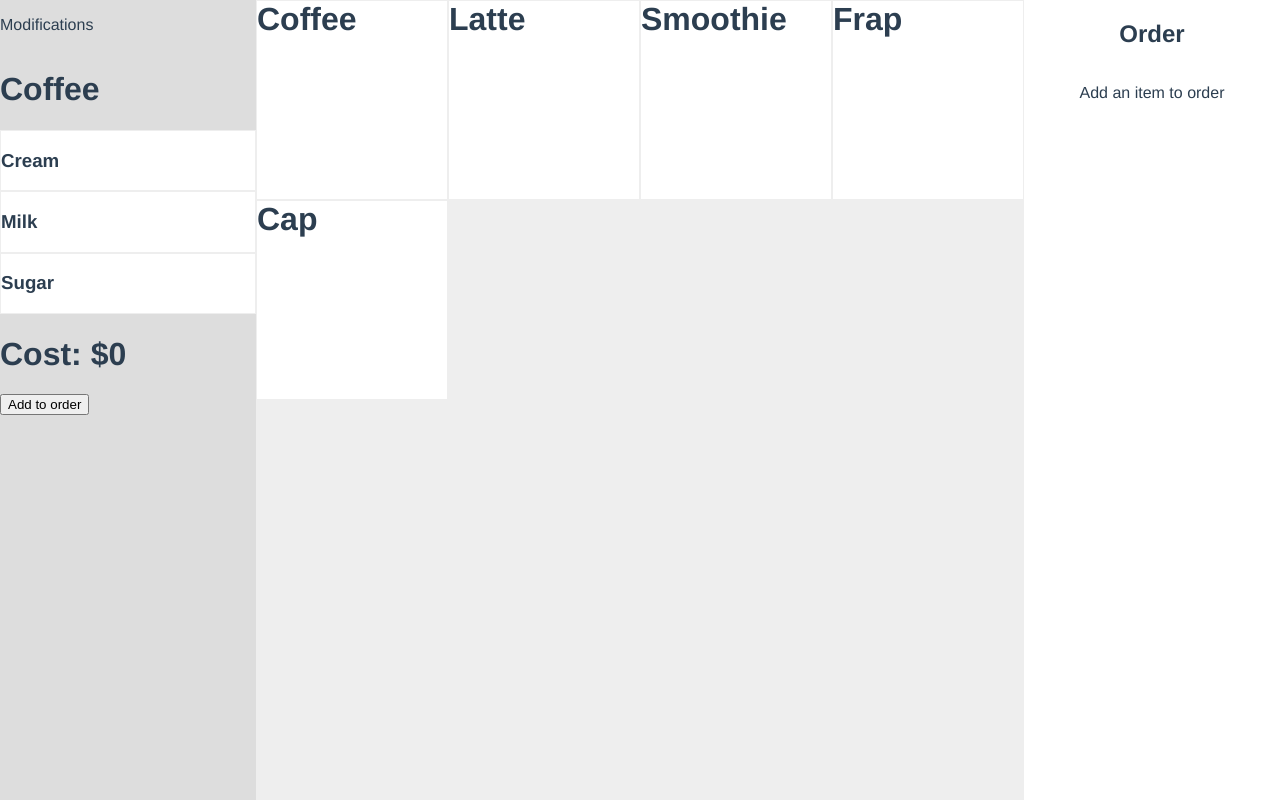
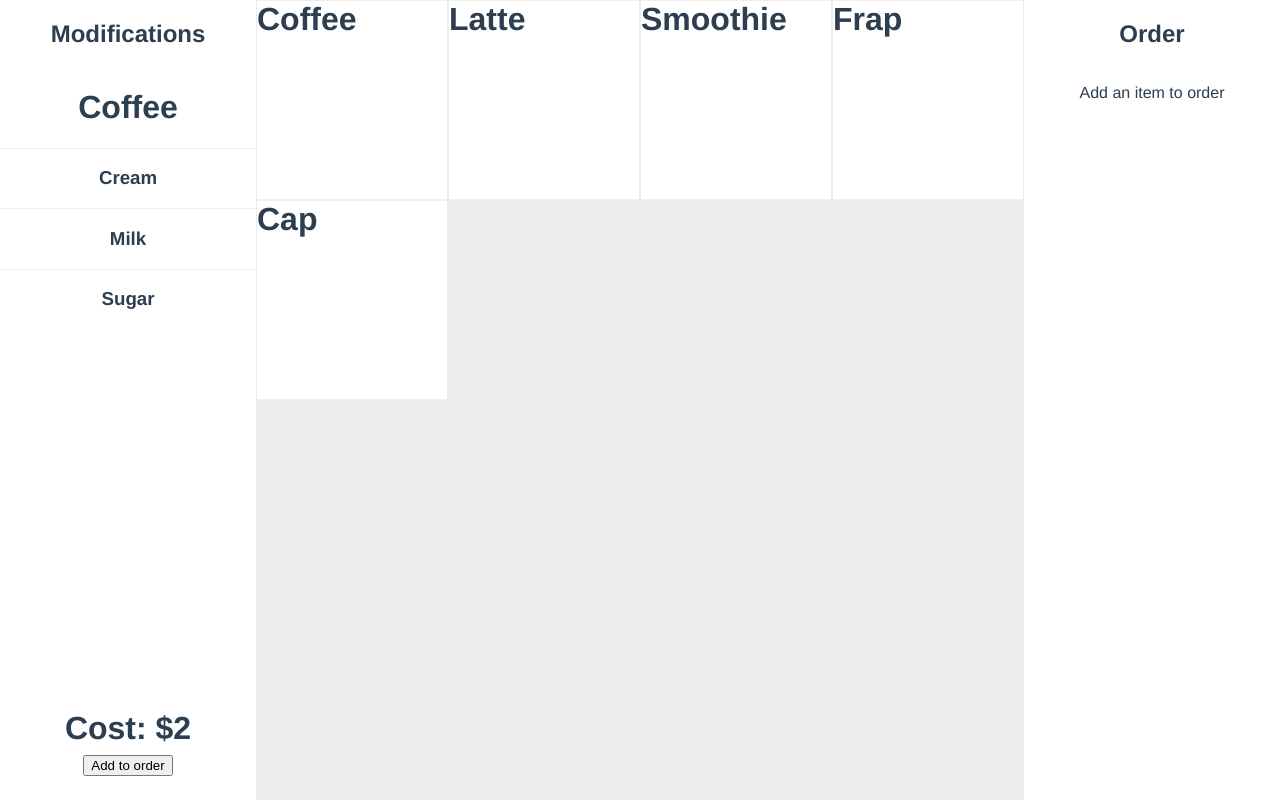
Before and after one commit to tony-h-lee/coffee-pos-client, a Vue app: page /#/ in a window 1280 px wide. Both pictures are taken after a click on the element "Coffee". Built offline with nearby package versions, Linux system fonts and the light colour scheme.

Commit message:
modifications panel and cost update

```diff
--- a/src/components/ModificationItem/ModificationItem.vue
+++ b/src/components/ModificationItem/ModificationItem.vue
@@ -28,7 +28,7 @@ export default {
     }
     cursor: pointer;
     background: #FFF;
-    border: 1px solid #EEE;
+    border-top: 1px solid #EEE;
   }
   .active {
     background: #EEE;
--- a/src/components/ModificationList/ModificationList.vue
+++ b/src/components/ModificationList/ModificationList.vue
@@ -32,5 +32,6 @@ export default {
   .modification-list {
     display: flex;
     flex-direction: column;
+    flex: 1;
   }
 </style>
--- a/src/components/Modifications/Modifications.vue
+++ b/src/components/Modifications/Modifications.vue
@@ -1,19 +1,18 @@
 <template>
   <div class="modifications-panel">
-    <p> Modifications </p>
-    <h1> {{ selected.name }}</h1>
+    <h2> Modifications </h2>
+    <h1 v-if="selected"> {{ selected.name }}</h1>
+    <div v-if="!selected">
+      <p> Select an item </p>
+    </div>
     <ModificationList
       v-bind:modifications="modifications.filteredModifications(selected)"
       v-on:toggleModification="toggleModification">
     </ModificationList>
-    <div v-if="selected">
+    <div v-if="selected" class="modifications-control">
       <h1> Cost: ${{ cost }}</h1>
       <button v-on:click="addToOrder(selected, modifications)"> Add to order </button>
     </div>
-    <div v-else>
-      <h2> Select an item to begin an order </h2>
-    </div>
-
   </div>
 </template>
 
@@ -31,7 +30,7 @@ export default {
   },
   computed: {
     cost: function () {
-      return this.modifications.getSelectedCost()
+      return +this.selected.cost + this.modifications.getSelectedCost()
     }
   },
   methods: {
@@ -51,11 +50,17 @@ export default {
 <style lang="scss" scoped>
   @import "../../styles/variables/widths.scss";
   .modifications-panel {
+    text-align: center;
     display: flex;
     flex-direction: column;
     flex-basis: 20%;
-    background: #DDD;
     overflow: auto;
+    .modifications-control {
+      h1 {
+        margin: 0.5rem;
+      }
+      padding: 1.5rem;
+    }
     @media(max-width: $medium-breakpoint) {
       min-height: 100vh;
       min-width: 250px;
```
